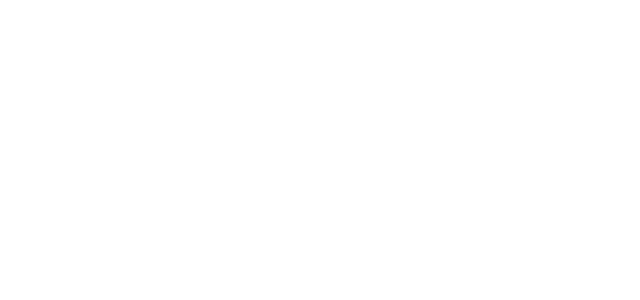
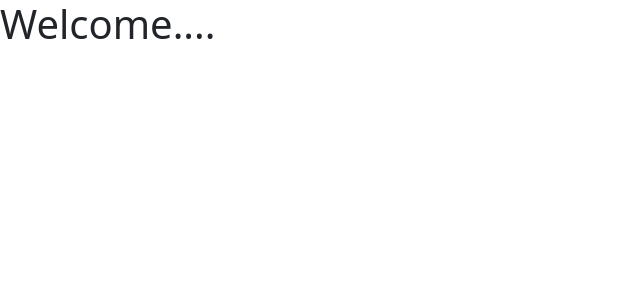
Before and after one commit to abdulbaseer84/login-frontend, a React (Vite) app: page / in a window 1280 px wide. Before the commit this address had no page. Shown: the top 300 px of the page, without its empty margins (0-640 px from the left). Built offline with nearby package versions, Linux system fonts and the light colour scheme.

Commit message:
Update App.jsx

```diff
--- a/src/App.jsx
+++ b/src/App.jsx
@@ -11,7 +11,7 @@
    <Routes>
     <Route path='/login' element={<Login/>}></Route>
     <Route path='/register' element={<Signup/>}></Route>
-    <Route path='/home' element={<Home/>}></Route>
+    <Route path='/' element={<Home/>}></Route>
    </Routes>
    </BrowserRouter>
   )
```
